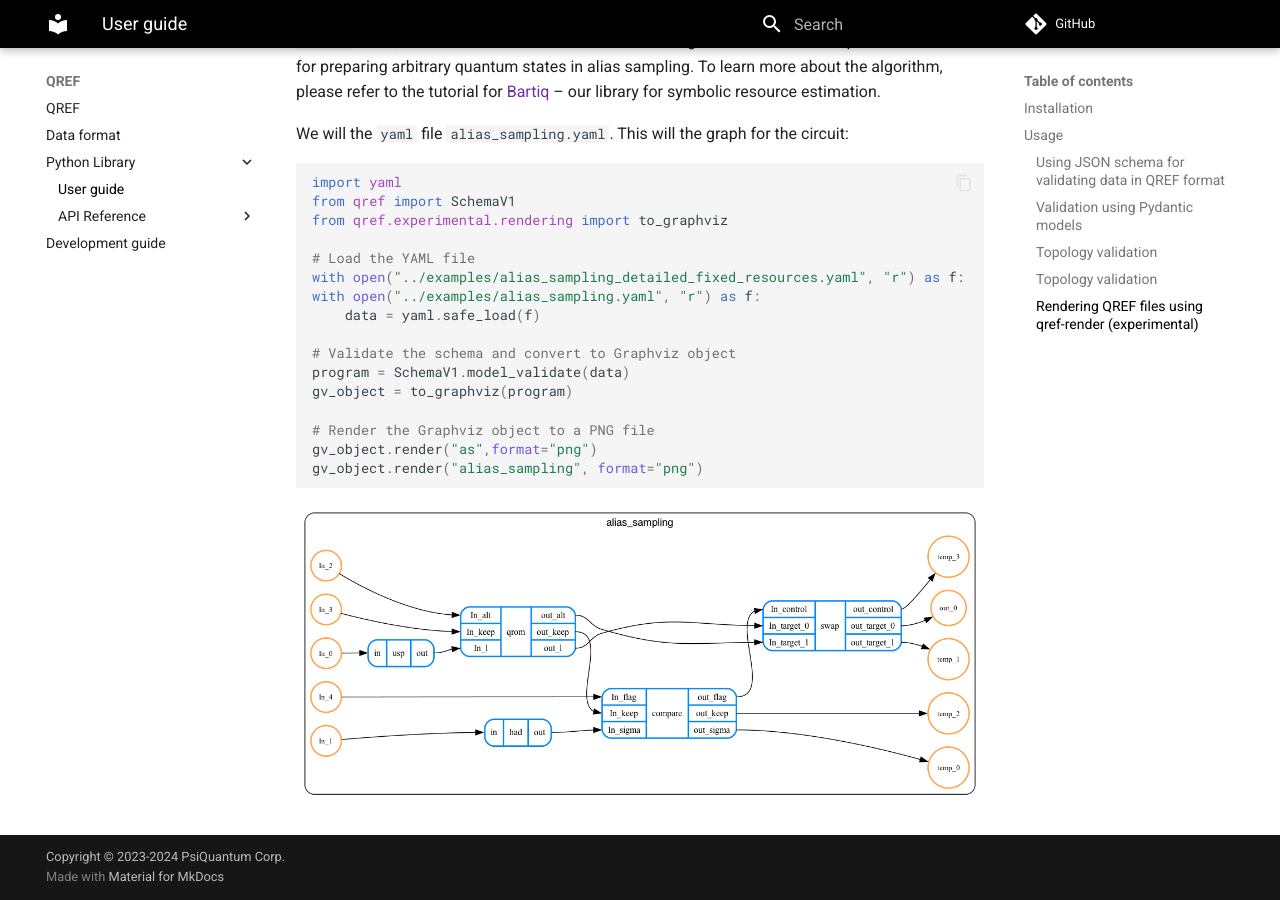
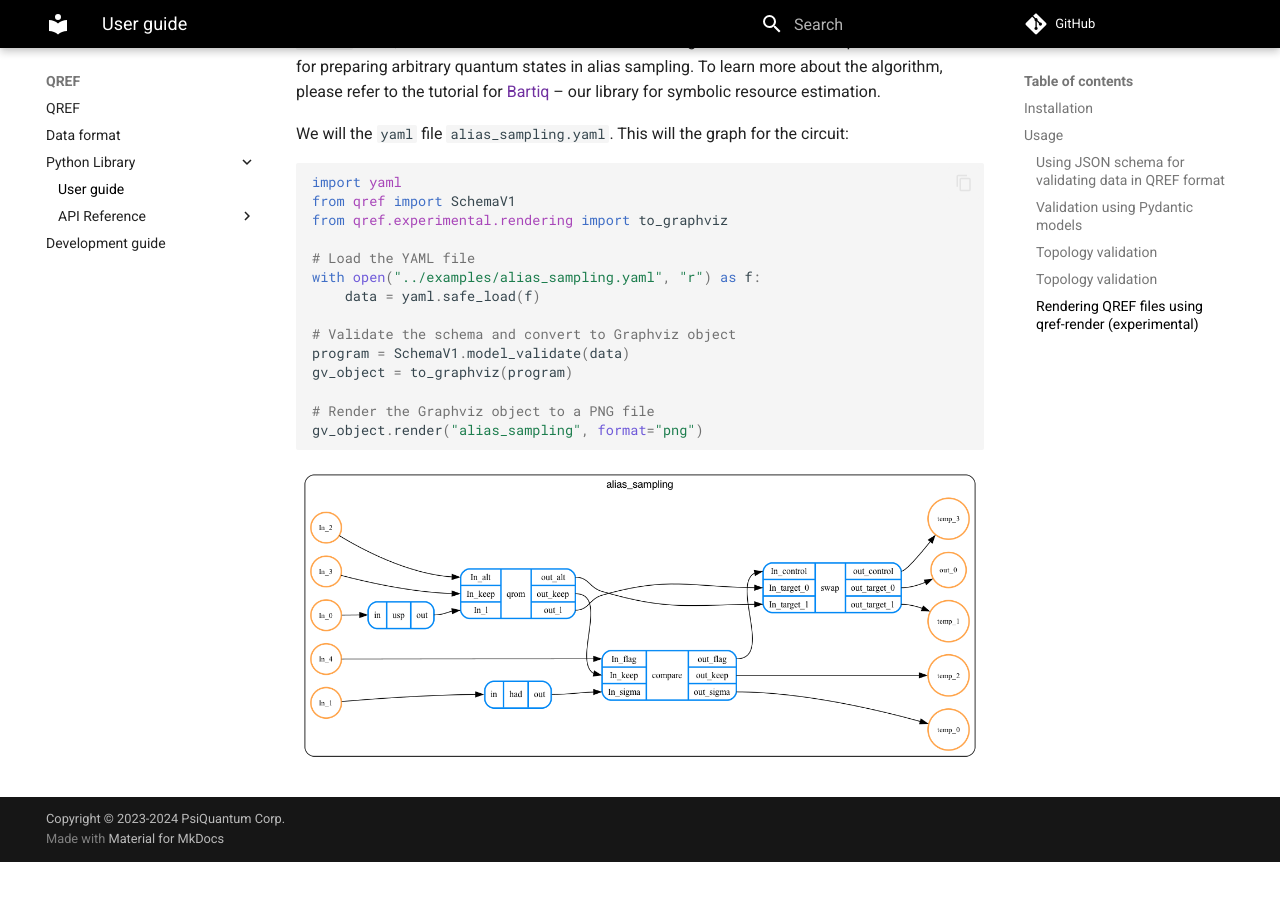
Before and after one commit to PsiQ/qref, an MkDocs documentation site: the page built from docs/library/userguide.md, in a window 1280 px wide and 900 px high, scrolled down 2624 px. Built offline with MkDocs 1.6.1 and Material for MkDocs 9.7.7, drawn with Linux system fonts in a browser that asks for light colours; comment, search, counter and statistics services are not loaded; the version menu is left out; after the commit the page ends 3486 px from its top, so only the background shows below that.

Commit message:
Update userguide.md

````diff
--- a/docs/library/userguide.md
+++ b/docs/library/userguide.md
@@ -130,7 +130,6 @@ from qref import SchemaV1
 from qref.experimental.rendering import to_graphviz
 
 # Load the YAML file
-with open("../examples/alias_sampling_detailed_fixed_resources.yaml", "r") as f:
 with open("../examples/alias_sampling.yaml", "r") as f:
     data = yaml.safe_load(f)
 
@@ -139,7 +138,6 @@ program = SchemaV1.model_validate(data)
 gv_object = to_graphviz(program)
 
 # Render the Graphviz object to a PNG file
-gv_object.render("as",format="png")
 gv_object.render("alias_sampling", format="png")
 ```
 ![alias_sampling|500](../images/as.png)
````
